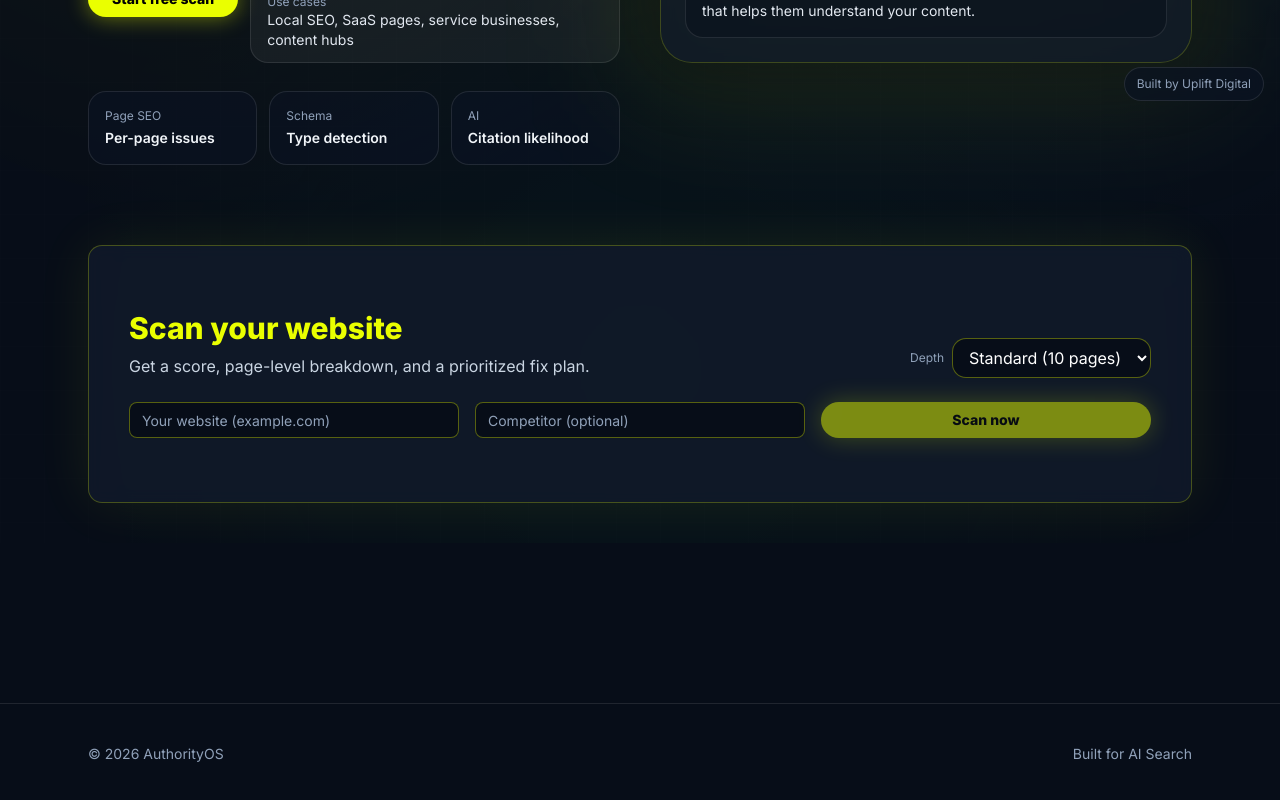
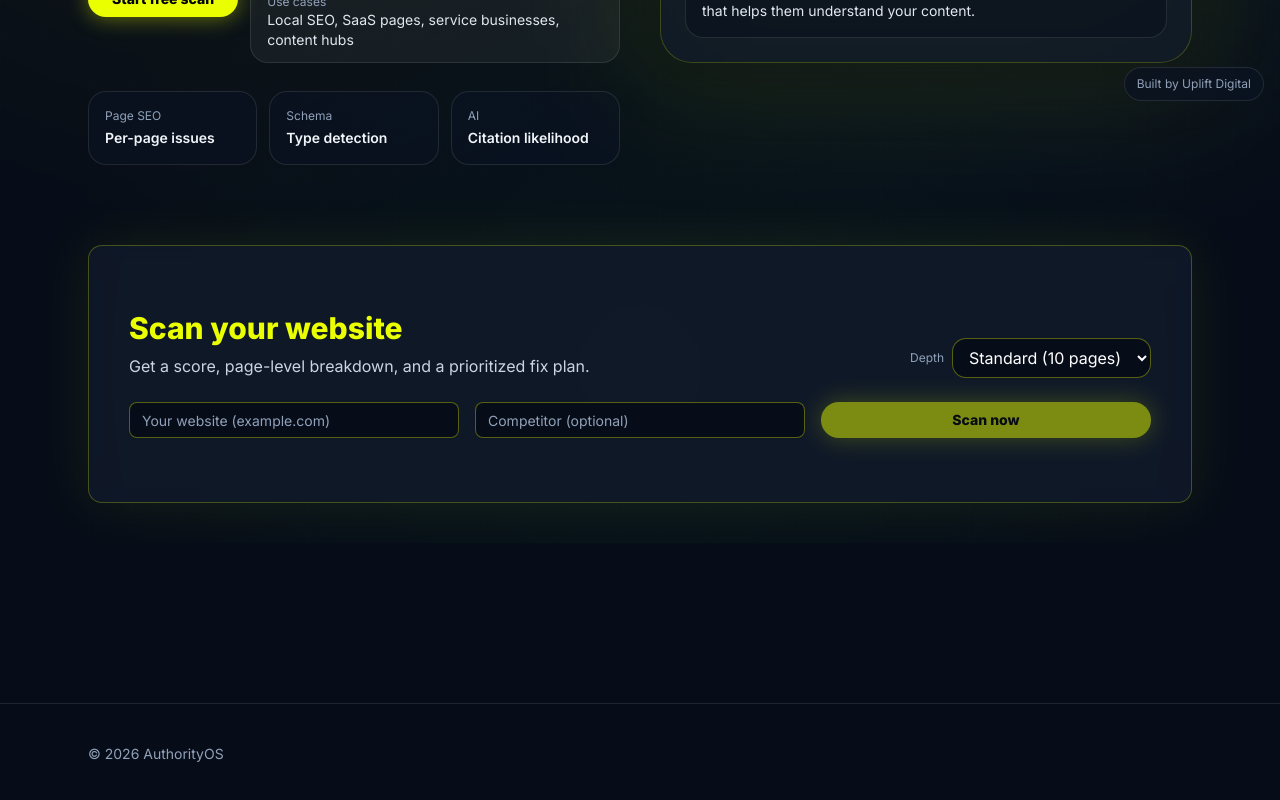
Before and after one commit to mthibs21-source/authority-os, a Next.js app: page / in a window 1280 px wide. Shown: the part 683-1483 px from the top of the page. Built offline with nearby package versions, Linux system fonts and the light colour scheme.

Commit message:
Update layout.tsx

```diff
--- a/app/layout.tsx
+++ b/app/layout.tsx
@@ -56,9 +56,6 @@ function Footer() {
           © {new Date().getFullYear()} AuthorityOS
         </div>
 
-        <div>
-          Built for AI Search
-        </div>
 
       </div>
     </div>
```
